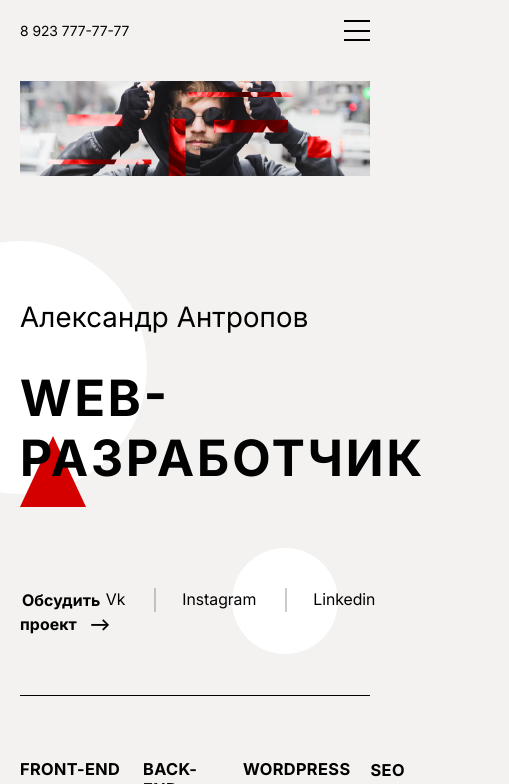
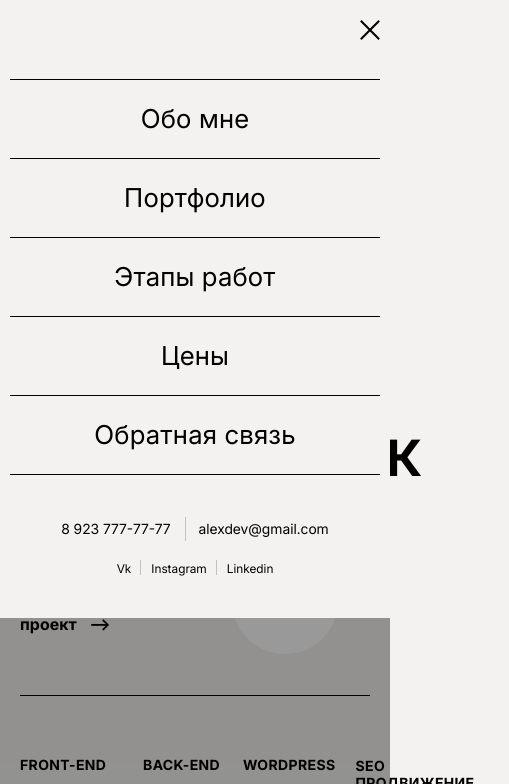
Before and after one commit to dbb1703/Landing_Portfolio, a website built with webpack: page src/index.html in a window 390 px wide. Both pictures are taken after a click on the link 357 px from the left and 30 px from the top of the page. Shown: the top 784 px of the page, 509 px wide, since content can reach past the window. Built offline with nearby package versions, Linux system fonts and the light colour scheme.

Commit message:
Реализует мобильное меню

```diff
--- a/src/index.html
+++ b/src/index.html
@@ -41,27 +41,25 @@
         <a href="#"
            class="mobile-menu__contacts-link">8 923 777-77-77</a>
       </li>
-      <li class="mobile-menu__contacts-item">
+      <li class="page__menu--line mobile-menu__contacts-item">
         <a href="#"
            class="mobile-menu__contacts-link">alexdev@gmail.com</a>
       </li>
     </ul>
-    <div class="mobile-menu__socials">
-      <ul class="mobile-menu__socials-items">
+    <ul class="mobile-menu__socials">
       <li class="mobile-menu__socials-item">
         <a href="#"
            class="mobile-menu__socials-link">Vk</a>
       </li>
-        <li class="mobile-menu__socials-item">
+      <li class="page__menu--line page__menu--line-small mobile-menu__socials-item">
         <a href="#"
            class="mobile-menu__socials-link">Instagram</a>
       </li>
-        <li class="mobile-menu__socials-item">
+      <li class="page__menu--line page__menu--line-small mobile-menu__socials-item">
         <a href="#"
            class="mobile-menu__socials-link">Linkedin</a>
       </li>
     </ul>
-    </div>
   </nav>
 </div>
 <header class="page__container header">
--- a/src/index.js
+++ b/src/index.js
@@ -1 +1,2 @@
 import './styles/style.scss';
+import './js/mobile-menu.js';
--- /dev/null
+++ b/src/js/mobile-menu.js
@@ -0,0 +1,13 @@
+let menu = document.querySelector('.mobile-menu');
+let menuOpened = document.querySelector('.burger');
+let menuClosed = document.querySelector('.mobile-menu__close');
+
+function menuToggle(elem, menu) {
+  elem.addEventListener('click', function (e) {
+    e.preventDefault();
+    menu.classList.toggle('mobile-menu--opened');
+  })
+}
+
+menuToggle(menuOpened, menu);
+menuToggle(menuClosed, menu);
--- a/src/styles/blocks/common/mobile-menu.scss
+++ b/src/styles/blocks/common/mobile-menu.scss
@@ -1,7 +1,17 @@
 @use '../../global/variables.scss' as v;
+
+.mobile-menu {
+  display: none;
+}
+
+.mobile-menu--opened {
+  display: block;
+}
 
 .mobile-menu__wrapper {
   text-align: center;
+  padding-bottom: 42px;
+  background-color: v.$main-background;
 }
 
 .mobile-menu__close {
@@ -57,3 +67,36 @@
   margin: 0 10px;
   letter-spacing: 0.2px;
 }
+
+.mobile-menu__contacts {
+  display: flex;
+  justify-content: center;
+  margin-top: 45px;
+}
+
+.mobile-menu__contacts-item {
+  margin-right: 14px;
+  padding-right: 14px;
+
+  &:last-child {
+    padding-right: 0;
+    margin-right: 0;
+  }
+}
+
+.mobile-menu__socials {
+  display: flex;
+  justify-content: center;
+  margin-top: 24px;
+  font-size: 12px;
+}
+
+.mobile-menu__socials-item {
+  padding-right: 10px;
+  margin-right: 10px;
+
+  &:last-child {
+    padding-right: 0;
+    margin-right: 0;
+  }
+}
--- a/src/styles/blocks/index/methods.scss
+++ b/src/styles/blocks/index/methods.scss
@@ -48,6 +48,10 @@
 .methods__title {
   text-transform: uppercase;
   letter-spacing: 0.4px;
+
+  @media (max-width: 800px) {
+    font-size: 14px;
+  }
 }
 
 .methods__text {
--- a/src/styles/global/common.scss
+++ b/src/styles/global/common.scss
@@ -6,7 +6,6 @@ body {
   color: v.$main-text;
   margin: 0;
   background-color: v.$main-background;
-  //overflow: hidden;
 }
 
 a {
--- a/src/styles/global/page.scss
+++ b/src/styles/global/page.scss
@@ -47,6 +47,20 @@
     background-color: v.$main-text;
     opacity: 20%;
   }
+
+  @media (max-width: 800px) {
+    &:before {
+      width: 1px;
+    }
+  }
+}
+
+.page__menu--line-small {
+  &:before {
+    height: 15px;
+    top: -1px;
+    left: -11px;
+  }
 }
 
 .page__discuss-link {
@@ -71,11 +85,10 @@
 }
 
 .page__modal {
-  display: none;
-
   position: fixed;
   z-index: 100;
   width: 100%;
+  height: 100vh;
 
-  background-color: v.$main-background;
+  background-color: rgba(1, 1, 1, 0.4);
 }
```
Lines whose indentation alone changed are shown as unchanged.
